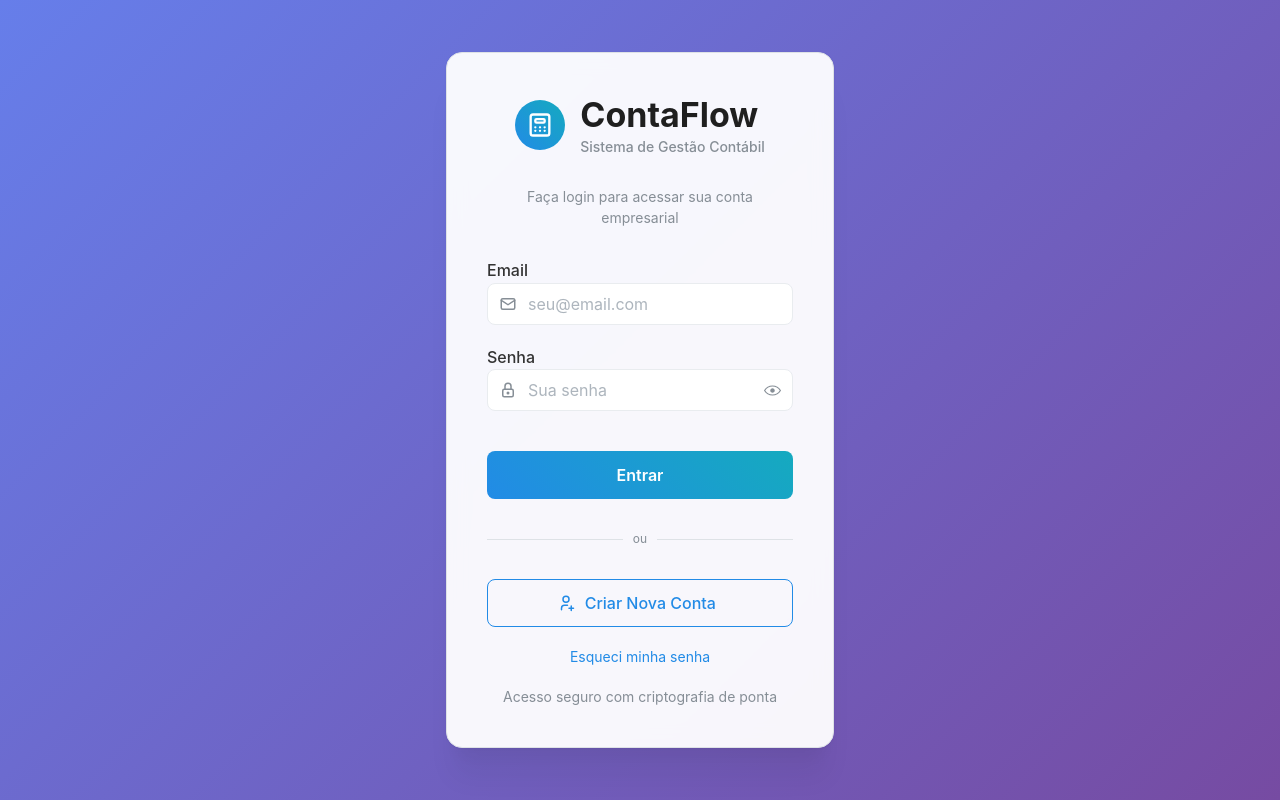
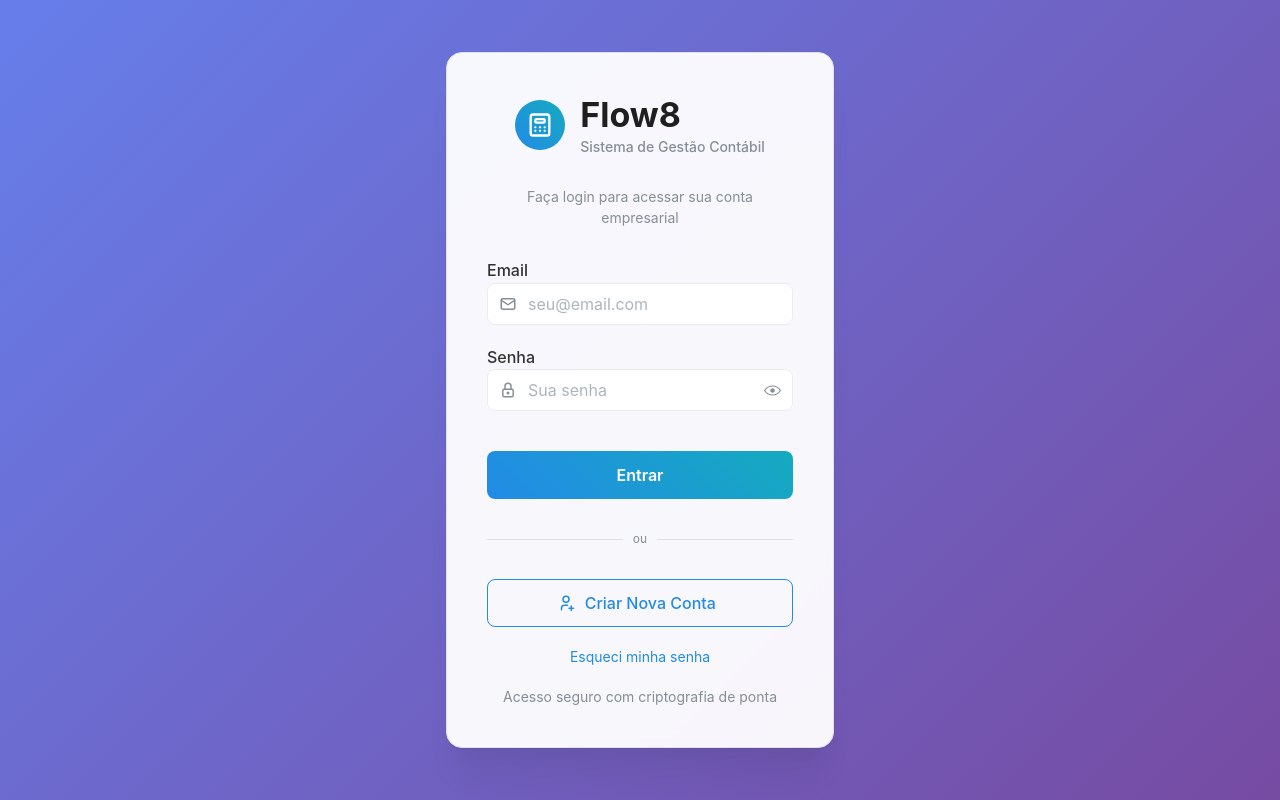
Before and after one commit to Hendy17/H8-Desenvolvimento-de-Sofware, a Next.js app in the folder frontend/: page / in a window 1280 px wide. Built offline with nearby package versions, Linux system fonts and the light colour scheme.

Commit message:
Change brand name from ContaFlow to Flow8

```diff
--- a/frontend/app/page.tsx
+++ b/frontend/app/page.tsx
@@ -229,7 +229,7 @@ export default function Home() {
               </ThemeIcon>
               <Box>
                 <Title order={2} size="h1" fw={700} c="dark.8">
-                  ContaFlow
+                  Flow8
                 </Title>
                 <Text size="sm" c="dimmed" fw={500}>
                   Sistema de Gestão Contábil
```
